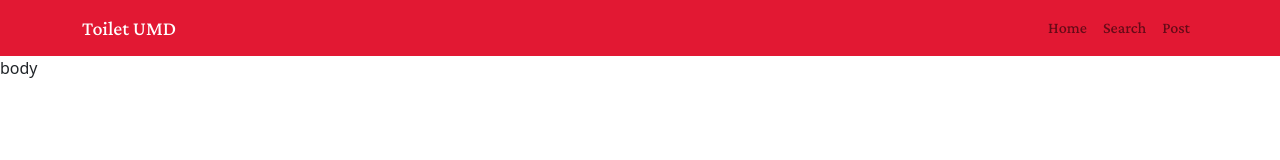
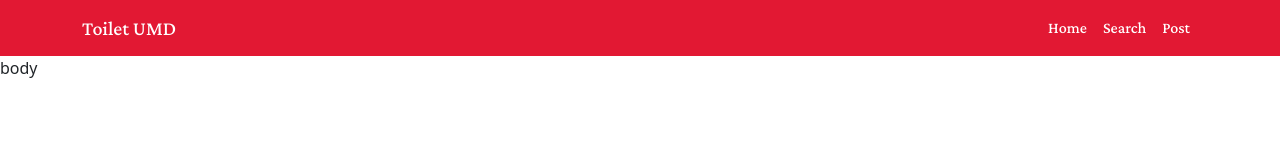
Before and after one commit to ehuegler/TerpToilets, a Next.js app: page / in a window 1280 px wide. Shown: the top 160 px of the page. Built offline with nearby package versions, Linux system fonts and the light colour scheme.

Commit message:
basic navbar

```diff
--- /dev/null
+++ b/components/Button.js
@@ -0,0 +1,12 @@
+import Link from 'next/link'
+import styles from '../styles/components/Button.module.scss'
+
+export default function Button(props) {
+    const link = props.link || '/';
+    const text = props.text;
+    const style = props.red ? styles.red : styles.default;
+
+    return (
+        <Link href={link}><a className={style} >{text}</a></Link>
+    )
+}
--- a/components/Header.js
+++ b/components/Header.js
@@ -1,7 +1,8 @@
 import { useState } from 'react'
 import { Navbar, Nav, Container } from 'react-bootstrap'
 import Link from 'next/link'
-import styles from '../styles/Header.module.scss'
+import styles from '../styles/components/Header.module.scss'
+import Button from '/components/Button.js'
 
 export default function Header() {
     const [nav, setNav] = useState(false)
@@ -18,13 +19,13 @@ export default function Header() {
                         Toilet UMD
                     </Navbar.Brand>
                     <div className={nav ? styles.menu_toggle : styles.menu_toggle} onClick={toggleNav}>
-                        <i className={nav ? "fas fa-times" : "fas fa-bars"}></i>
+                        <i className={nav ? `fas fa-times` : `fas fa-bars`}></i>
                     </div>
                     <Navbar.Collapse className={styles.collapse} onClick={toggleNav}>
                         <Nav>
-                            <Link href="/"><a className='nav-link'>Home</a></Link>
-                            <Link href="/"><a className='nav-link'>Search</a></Link>
-                            <Link href="/"><a className='nav-link'>Post</a></Link>
+                            <Link href="/"><a className={`${styles.nav_link} nav-link`}>Home</a></Link>
+                            <Link href="/"><a className={`${styles.nav_link} nav-link`}>Search</a></Link>
+                            <Link href="/"><a className={`${styles.nav_link} nav-link`}>Post</a></Link>
                         </Nav>
                     </Navbar.Collapse>
                 </Container>
--- a/pages/index.js
+++ b/pages/index.js
@@ -1,7 +1,7 @@
 import Head from 'next/head'
 import Image from 'next/image'
 import Header from '../components/Header'
-import styles from '../styles/Home.module.scss'
+import styles from '../styles/components/Home.module.scss'
 
 export default function Home() {
   return (
--- a/styles/_imports.scss
+++ b/styles/_imports.scss
@@ -2,6 +2,7 @@
 // Colors
 $red: #e21833;
 $white: #fff;
+$black: #222;
 
 // Fonts
 $crimson: 'Crimson Pro', serif;
--- /dev/null
+++ b/styles/components/Button.module.scss
@@ -0,0 +1,20 @@
+@import '../imports';
+
+@mixin button {
+    text-decoration: none;
+    padding: 2px 5px;
+    border-radius: 6px;
+    transition: all ease 0.1s
+}
+
+.red {
+    @include button();
+    color: $white;
+    background-color: $red;
+    border: 1px solid $white;
+
+    &:hover {
+        color: $black;
+        border-color: $black;
+    }
+}
--- a/styles/Header.module.scss
+++ b/styles/components/Header.module.scss
@@ -1,7 +1,8 @@
-@import 'imports';
+@import '../imports';
 
 .menu_toggle {
   display: none;
+  color: $white;
 }
 
 .header {
@@ -15,6 +16,15 @@
       color: $white;
     }
   }
+
+  a.nav_link {
+    color: $white !important;
+    transition: ease all 0.1s;
+
+    &:hover {
+      color: darken($color: $white, $amount: 15%) !important;
+    }
+  }
 }
 
 .collapse {
```
Also changed, not shown: styles/components/Home.module.scss (added).
